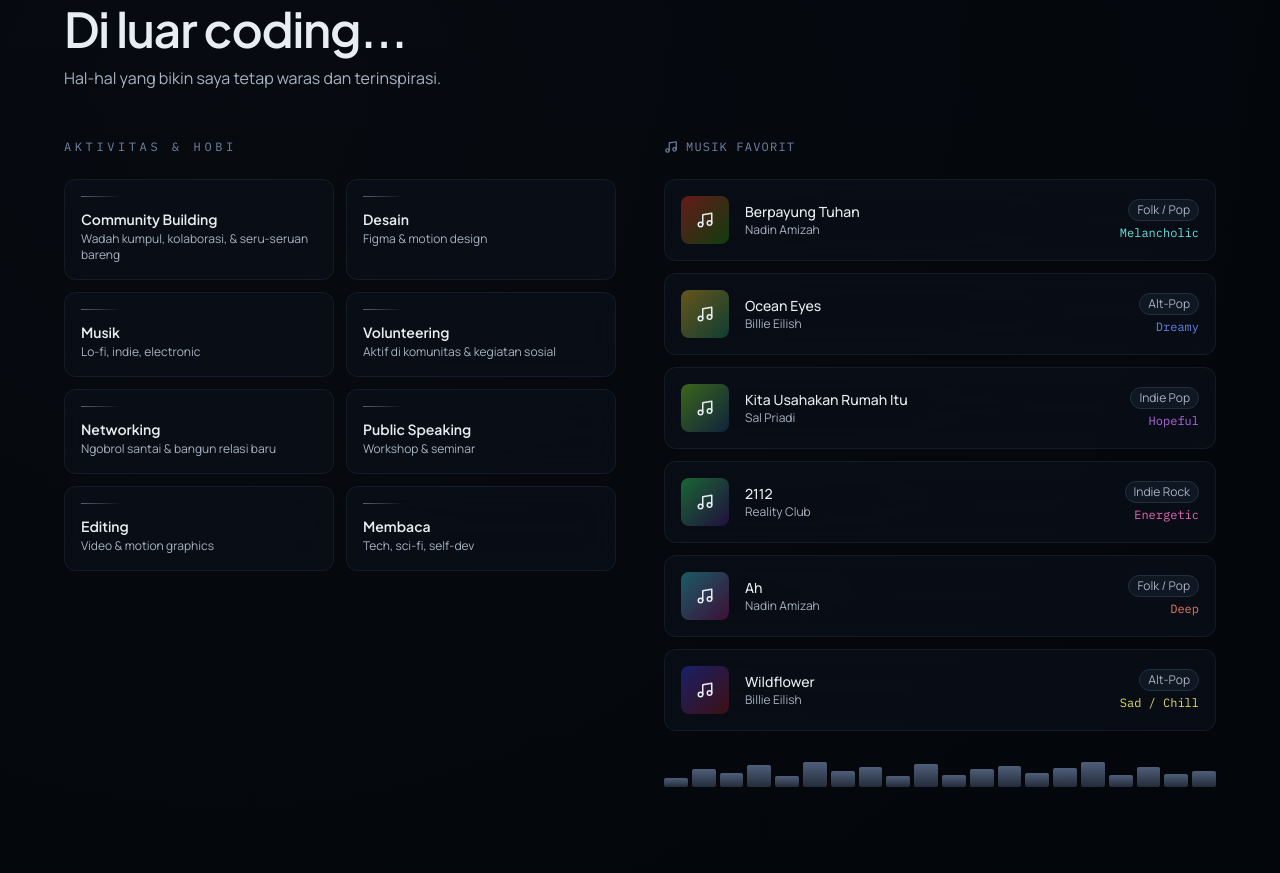
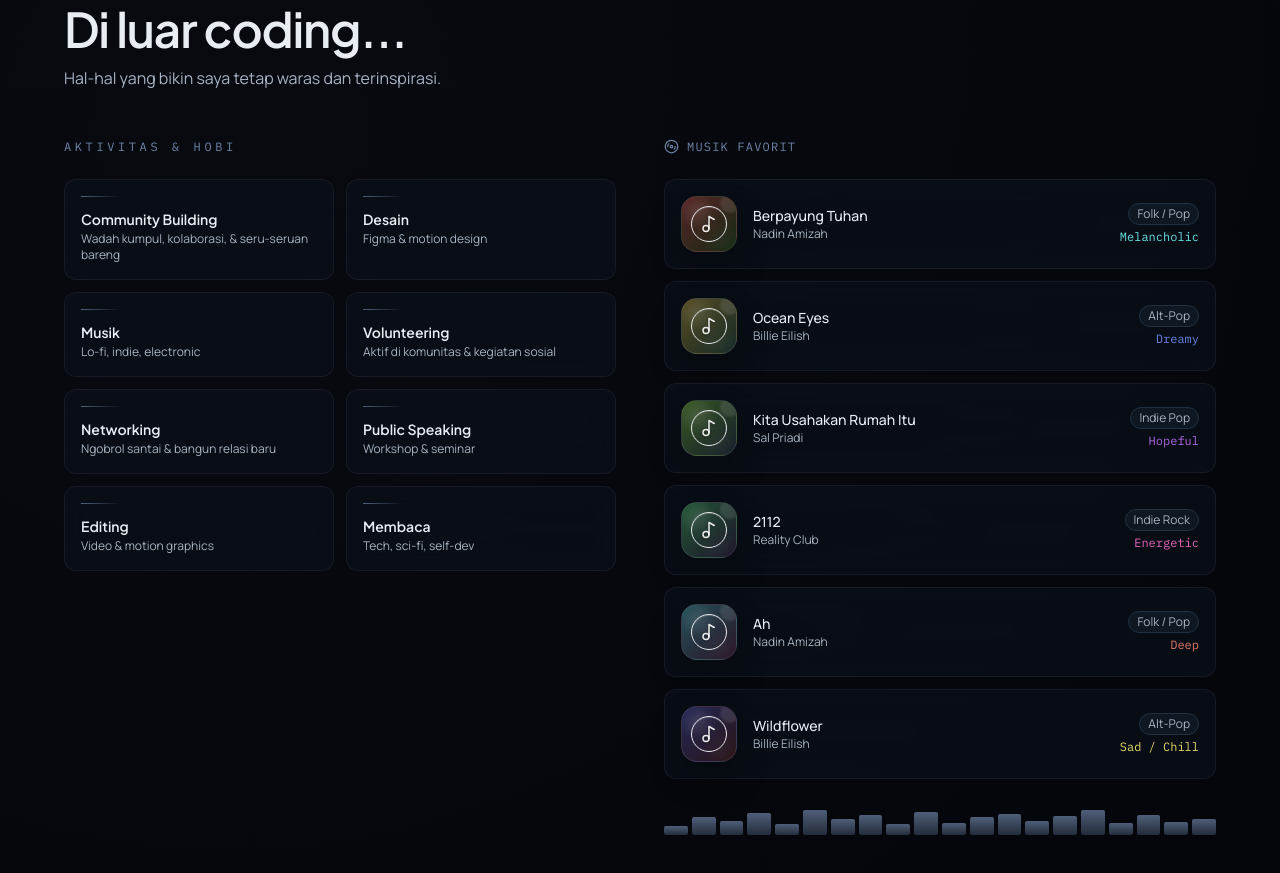
Before and after one commit to muhamadfadil316/my-portfolio, a React (Vite) app: page / in a window 1280 px wide. Shown: the part 7900-8773 px from the top of the page. Built offline with nearby package versions, Linux system fonts and the light colour scheme.

Commit message:
Refactor code structure for improved readability and maintainability

```diff
--- a/src/components/sections/HobbiesSection.jsx
+++ b/src/components/sections/HobbiesSection.jsx
@@ -1,6 +1,6 @@
 import { hobbies, musicFavorites } from '../../data'
 import { SectionWrapper, SectionTitle } from '../ui/SectionWrapper'
-import { Music } from 'lucide-react'
+import { Disc3, Music2 } from 'lucide-react'
 
 export function HobbiesSection() {
   const equalizerHeights = [28, 56, 42, 68, 34, 78, 48, 60, 32, 72, 38, 54, 66, 44, 58, 76, 36, 62, 40, 50]
@@ -37,7 +37,7 @@ export function HobbiesSection() {
           {/* Music */}
           <div>
             <div className="flex items-center gap-2 mb-6">
-              <Music size={14} className="text-accent" />
+              <Disc3 size={15} className="text-accent" />
               <p className="font-mono text-xs text-accent tracking-widest uppercase">Musik Favorit</p>
             </div>
             <div className="space-y-3">
@@ -46,14 +46,25 @@ export function HobbiesSection() {
                   key={i}
                   className="glass rounded-xl p-4 flex items-center gap-4 border border-border/60 bg-surface/35 hover:border-accent/30 hover:translate-x-1 transition-all duration-200 group"
                 >
-                  {/* Fake album art */}
                   <div
-                    className="w-12 h-12 rounded-lg flex-shrink-0 flex items-center justify-center text-xl"
+                    className="relative w-14 h-14 rounded-2xl overflow-hidden flex-shrink-0 border border-white/10 shadow-[0_16px_32px_rgba(0,0,0,0.28)]"
                     style={{
-                      background: `linear-gradient(135deg, hsl(${(i * 47) % 360}, 60%, 25%), hsl(${(i * 47 + 120) % 360}, 60%, 15%))`,
+                      background: `linear-gradient(135deg, hsl(${(i * 47) % 360}, 42%, 24%), hsl(${(i * 47 + 120) % 360}, 36%, 12%))`,
                     }}
                   >
-                    <Music size={18} />
+                    <div
+                      className="absolute inset-0 opacity-70"
+                      style={{
+                        background:
+                          'radial-gradient(circle at 30% 28%, rgba(255,255,255,0.18), transparent 34%), radial-gradient(circle at 70% 78%, rgba(255,255,255,0.06), transparent 38%)',
+                      }}
+                    />
+                    <div className="absolute inset-0 flex items-center justify-center">
+                      <div className="flex h-9 w-9 items-center justify-center rounded-full border border-white/12 bg-white/6 backdrop-blur-sm shadow-[inset_0_1px_0_rgba(255,255,255,0.18)]">
+                        <Music2 size={18} className="text-white/90 drop-shadow-[0_1px_1px_rgba(0,0,0,0.35)]" />
+                      </div>
+                    </div>
+                    <div className="absolute -right-1 -top-1 h-5 w-5 rounded-full bg-white/10 blur-[1px]" />
                   </div>
                   <div className="flex-1 min-w-0">
                     <p className="font-medium text-sm text-text truncate">{item.title}</p>
```
Also changed, not shown: 5 other files (tests, documents, lock files or other folders).
